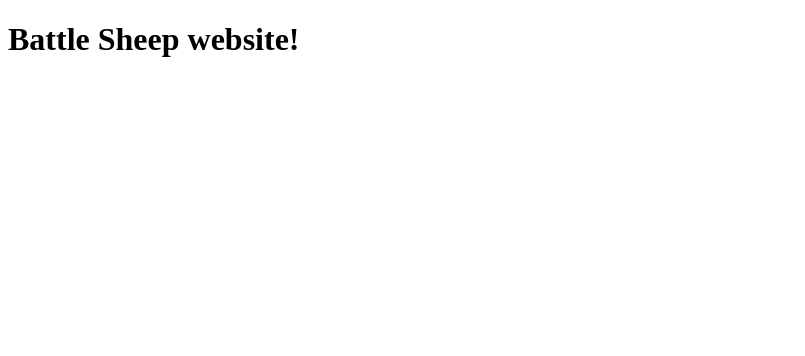
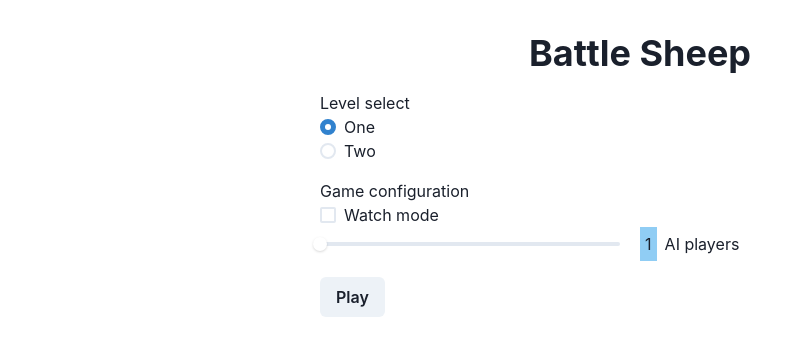
Before and after one commit to ronituohino/battle-sheep, a React (Vite) app: page / in a window 1280 px wide. Shown: the top 356 px of the page, without its empty margins (0-805 px from the left). Built offline with nearby package versions, Linux system fonts and the light colour scheme.

Commit message:
add: Chakra UI + Config screen

```diff
--- a/index.html
+++ b/index.html
@@ -8,6 +8,6 @@
   </head>
   <body>
     <div id="root"></div>
-    <script type="module" src="/src/main.tsx"></script>
+    <script type="module" src="/src/index.tsx"></script>
   </body>
 </html>
--- a/package.json
+++ b/package.json
@@ -11,7 +11,12 @@
     "deploy": "firebase deploy"
   },
   "dependencies": {
+    "@chakra-ui/react": "^2.3.2",
+    "@emotion/react": "^11.10.4",
+    "@emotion/styled": "^11.10.4",
     "firebase": "^9.9.4",
+    "formik": "^2.2.9",
+    "framer-motion": "^6.5.1",
     "react": "^18.2.0",
     "react-dom": "^18.2.0"
   },
--- a/src/App.tsx
+++ b/src/App.tsx
@@ -1,9 +1,44 @@
-function App() {
-  return (
-    <div>
-      <h1>Battle Sheep website!</h1>
-    </div>
-  );
+import { useFormik } from "formik";
+import { useState } from "react";
+import { assertUnreachable } from "./utils/typescript";
+
+import { Config } from "./states/Config";
+import { Game } from "./states/Game";
+import { Box } from "@chakra-ui/react";
+
+export type AppState = "config" | "game";
+
+export type ConfigSchema = {
+  level: string;
+  watchMode: boolean;
+  aiPlayers: number;
+};
+
+export function App() {
+  const [appState, setAppState] = useState<AppState>("config");
+
+  const initialValues: ConfigSchema = {
+    level: "one",
+    watchMode: false,
+    aiPlayers: 1,
+  };
+  const formik = useFormik({
+    initialValues,
+    onSubmit: () => {
+      setAppState("game");
+    },
+  });
+
+  const switchRender = () => {
+    switch (appState) {
+      case "config":
+        return <Config formik={formik} />;
+      case "game":
+        return <Game setAppState={setAppState} config={formik.values} />;
+      default:
+        assertUnreachable(appState);
+    }
+  };
+
+  return <Box m="8">{switchRender()}</Box>;
 }
-
-export default App;
--- a/src/main.tsx
+++ b/src/index.tsx
@@ -1,9 +1,12 @@
 import React from "react";
 import ReactDOM from "react-dom/client";
-import App from "./App";
+import { ChakraProvider } from "@chakra-ui/react";
+import { App } from "./App";
 
 ReactDOM.createRoot(document.getElementById("root") as HTMLElement).render(
   <React.StrictMode>
-    <App />
+    <ChakraProvider>
+      <App />
+    </ChakraProvider>
   </React.StrictMode>
 );
--- /dev/null
+++ b/src/states/Config.tsx
@@ -0,0 +1,82 @@
+import {
+  Checkbox,
+  Slider,
+  SliderMark,
+  SliderFilledTrack,
+  SliderThumb,
+  SliderTrack,
+  RadioGroup,
+  Radio,
+  Button,
+  Center,
+  Text,
+  Box,
+  Heading,
+  Badge,
+  Flex,
+} from "@chakra-ui/react";
+import type { FormikProps } from "formik";
+import { ConfigSchema } from "../App";
+
+export type ConfigProps = {
+  formik: FormikProps<ConfigSchema>;
+};
+
+export function Config({ formik }: ConfigProps) {
+  return (
+    <Flex flexDir="column" alignItems="center" gap="4">
+      <Heading>Battle Sheep</Heading>
+
+      <Box width="50vw">
+        <form onSubmit={formik.handleSubmit}>
+          <Text>Level select</Text>
+          <RadioGroup
+            onChange={value => formik.setFieldValue("level", value)}
+            value={formik.values.level}
+            display="flex"
+            flexDir="column"
+          >
+            <Radio value="one">One</Radio>
+            <Radio value="two">Two</Radio>
+          </RadioGroup>
+
+          <Text mt="4">Game configuration</Text>
+          <Checkbox
+            name="watchMode"
+            onChange={formik.handleChange}
+            checked={formik.values.watchMode}
+            defaultChecked={formik.values.watchMode}
+          >
+            Watch mode
+          </Checkbox>
+
+          <Flex alignItems="center" gap="2">
+            <Slider
+              maxWidth="300px"
+              marginRight="3"
+              min={1}
+              max={3}
+              value={formik.values.aiPlayers}
+              onChange={value => formik.setFieldValue("aiPlayers", value)}
+            >
+              <SliderTrack>
+                <SliderFilledTrack />
+              </SliderTrack>
+              <SliderThumb />
+            </Slider>
+
+            <Text backgroundColor="blue.200" p="0.5ch" textAlign="center">
+              {formik.values.aiPlayers}
+            </Text>
+
+            <Text>AI players</Text>
+          </Flex>
+
+          <Button type="submit" mt="4">
+            Play
+          </Button>
+        </form>
+      </Box>
+    </Flex>
+  );
+}
--- /dev/null
+++ b/src/states/Game.tsx
@@ -0,0 +1,15 @@
+import { AppState, ConfigSchema } from "../App";
+
+export type GameProps = {
+  setAppState: (state: AppState) => void;
+  config: ConfigSchema;
+};
+
+export function Game({ setAppState, config }: GameProps) {
+  return (
+    <div>
+      <button onClick={() => setAppState("config")}>Return</button>
+      <h1>Game</h1>
+    </div>
+  );
+}
--- /dev/null
+++ b/src/utils/typescript.ts
@@ -0,0 +1,3 @@
+export function assertUnreachable(x: never): never {
+  throw new Error("Oops, this should never be called!");
+}
```
Also changed, not shown: 2 other files (tests, documents, lock files or other folders).
